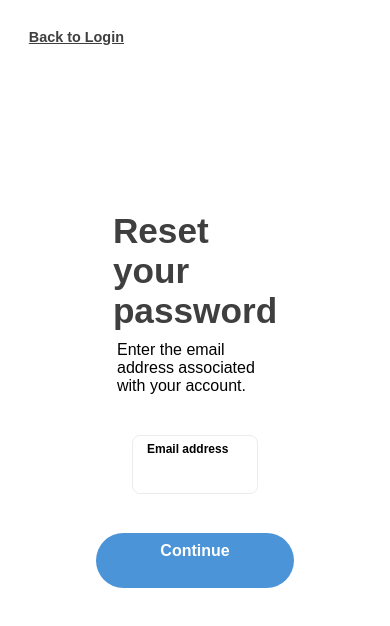
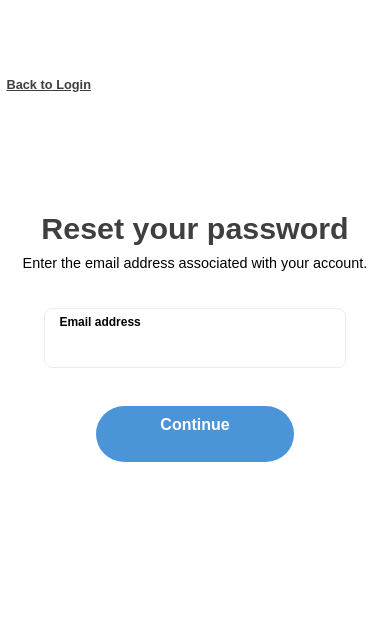
Before and after one commit to munahu/auth-app, a React (Create React App) app: page /reset-password in a window 390 px wide. Shown: the top 626 px of the page. Built offline with nearby package versions, Linux system fonts and the light colour scheme; no server answers; a web font is replaced by a local one.

Commit message:
Add media query to ResetPassword

```diff
--- a/src/styles/AuthPage.module.css
+++ b/src/styles/AuthPage.module.css
@@ -155,7 +155,7 @@
     }
 }
 
-@media(min-width: 456px) {
+@media(min-width: 457px) {
     .heading {
         font-size: 1.8rem;
     }
--- a/src/styles/ResetPassword.module.css
+++ b/src/styles/ResetPassword.module.css
@@ -1,29 +1,27 @@
 .resetPassword {
-    height: 100vh;
     display: flex;
     justify-content: center;
     align-items: center;
+    height: 100vh;
 }
 
 .form {
-    /* border: 2px solid blue; */
-    width: 40%;
+    margin: 0 auto;
+    width: 100%;
     height: 50%;
-    margin: 0 auto;
 }
 
 .form a {
-    color: rgb(63, 63, 63);
-    font-weight: bold;
     position: absolute;
     top: 2em;
     left: 2em;
     margin: 0;
     font-size: 0.9rem;
+    font-weight: bold;
+    color: rgb(63, 63, 63);
 }
 
 .headings {
-    /* border: 2px solid salmon; */
     display: flex;
     flex-direction: column;
     justify-content: center;
@@ -31,9 +29,9 @@
 }
 
 .heading {
-    color: rgb(63, 63, 63);
     font-size: 2.2rem;
     font-weight: 900;
+    color: rgb(63, 63, 63);
 }
 
 .subheading {
@@ -44,22 +42,23 @@
 }
 
 .section {
-    border-radius: 8px;
+    display: flex;
+    flex-direction: column;
+    justify-content: center;
     margin: 1em auto;
     height: 3.6em;
-    display: flex;
-    width: 80%;
-    flex-direction: column;
-    justify-content: center;
+    width: 30%;
+    min-width: 300px;
+    border-radius: 8px;
     border: 1px solid rgb(236, 236, 236);
 }
 
 .emailSentMessage {
+    margin: 0 auto;
+    padding: 0.5em 0.7em;
+    width: 75%;
+    font-size: 0.9rem;
     background: rgba(103, 219, 99, 0.123);
-    font-size: 0.9rem;
-    margin: 0 auto;
-    width: 75%;
-    padding: 0.5em 0.7em;
 }
 
 
@@ -71,37 +70,56 @@
 }
 
 .section label {
+    padding-top: 0.5em;
     font-size: 0.75rem;
-    padding-top: 0.5em;
 }
 
 .section input {
-    border-bottom-left-radius: 8px;
-    border-bottom-right-radius: 8px;
+    height: 100%;
     font-size: 1rem;
     outline: none;
     border: none;
     box-sizing: border-box;
-    height: 100%;
+    border-bottom-left-radius: 8px;
+    border-bottom-right-radius: 8px;
 }
 
 .buttonContainer {
-    height: 25%;
     display: flex;
     justify-content: center;
+    height: 25%;
 }
 
 .buttonContainer button {
+    display: flex;
+    margin-top: 1.4em;
+    padding: 0.6em 4em;
+    height: 53%;
     cursor: pointer;
-    margin-top: 1.4em;
-    height: 53%;
-    font-family: 'Satoshi', sans-serif;
     font-size: 1rem;
     font-weight: 700;
+    font-family: 'Satoshi', sans-serif;
+    border: none;
+    border-radius: 30px;
     background: rgba(17, 114, 204, 0.753);
     color: white;
-    border: none;
-    border-radius: 30px;
-    display: flex;
-    padding: 0.6em 4em;
 }
+
+
+
+@media(max-width: 456px) {
+    .form a {
+        top: 6em;
+        left: 0.5em;
+        font-size: 0.8rem;
+    }
+
+    .heading {
+        font-size: 1.9rem;
+    }
+
+    .subheading {
+        font-size: 0.9rem;
+        padding: 0 1em;
+    }
+}
```
